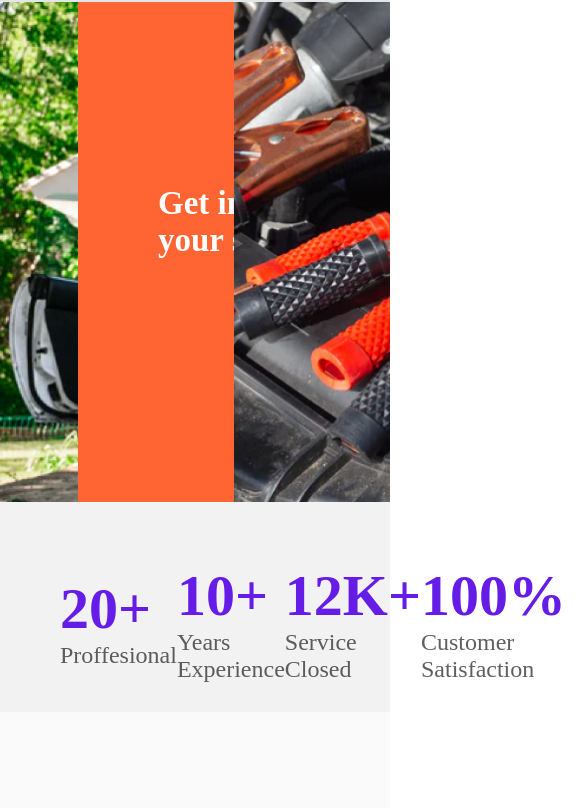
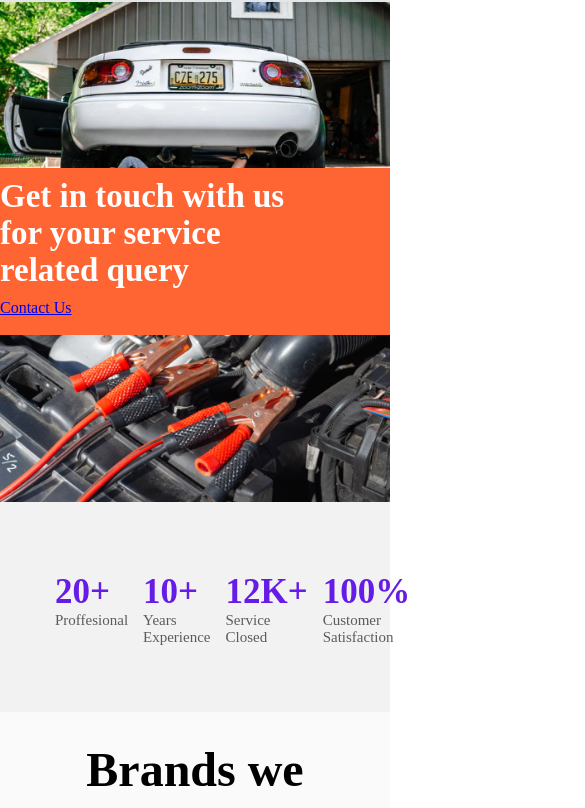
Before and after one commit to MariamTass/kodecamp-finsweet, a plain HTML site: page index.html in a window 390 px wide. Shown: the part 5471-6279 px from the top of the page, 585 px wide, since content can reach past the window. Drawn offline with Linux system fonts and the light colour scheme.

Commit message:
worked on responsiveness on mobile screen

```diff
--- a/css/style.css
+++ b/css/style.css
@@ -293,29 +293,25 @@
 
                                         #service-section .orange-text {
                                             color: #fff;
-                                            height: 134px;
-                                            width: 549px;
                                             font-size: 22px;
-                                            font-weight: 700px;
-                                            padding: 80px;
-                                            margin-top: 140px;
+                                            padding-right: 80px;
+                                            margin-top: 120px;
                                             display: flex;
-                                            justify-content: center;
+                                            justify-content: flex-start;
+                                            margin-bottom: 10px;
                                             align-items: center;
-                                            padding-bottom: 80px;
                                         }
 
                                         #experience-section {
                                             background: #F2F2F2;
-                                            /* width: 1920px; */
                                             height: 210px;
+                                            padding: 40px;
                                         }
 
                                         #experience-section .plus {
                                             display: flex;
                                             justify-content: space-around;
                                             align-items: center;
-                                            padding: 60px;
                                         }
 
                                         #experience-section .plus h2 {
@@ -425,4 +421,37 @@
                                             #offer-section .offers .offer-box {
                                                 width: 100%;
                                             }
+                                            #service-section {
+                                                flex-direction: column;
+                                            }
+                                            #service-section .orange-section,
+                                            #service-section .car-section,
+                                            #service-section .auto-section {
+                                                width: 100%;
+                                            }
+                                            #service-section .orange-text {
+                                                margin-top: 10px;
+                                            }
+                                            #experience-section {
+                                                width: 100%;
+                                            }
+                                            #experience-section .plus {
+                                                align-items: flex-start;
+                                                justify-content: space-around;
+                                                margin-top: 30px;
+                                            }
+                                            #experience-section .plus h2,
+                                            #experience-section .plus p {
+                                                font-size: 20px;
+                                                margin-left: 15px;
+                                            }
+                                            #experience-section .plus h2 {
+                                                font-size: 35px;
+                                            }
+                                            #experience-section .plus p {
+                                                font-size: 15px;
+                                            }
+                                            #brand-section .container h5 {
+                                                padding-top: 30px;
+                                            }
                                         }
--- a/index.html
+++ b/index.html
@@ -317,6 +317,9 @@
             <div class="orange-text">
                 <h2>Get in touch with us for your service related query</h2>
             </div>
+            <div>
+                <a href="contactUs">Contact Us</a>
+            </div>
         </div>
         <div class="auto-section"></div>
     </section>
```
